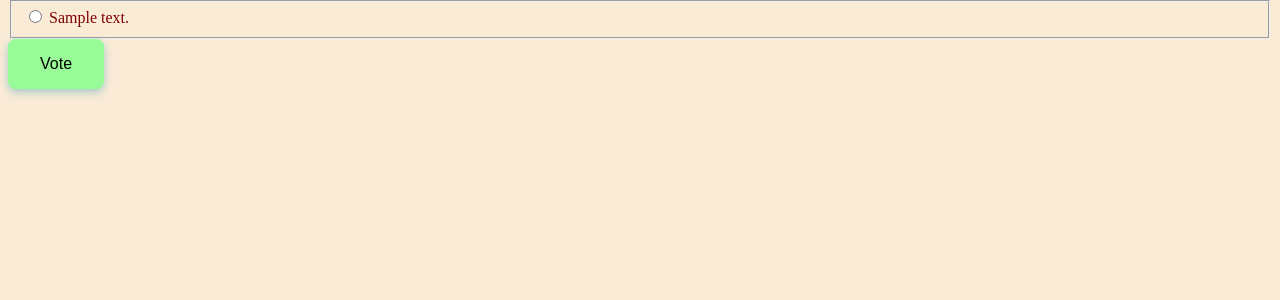
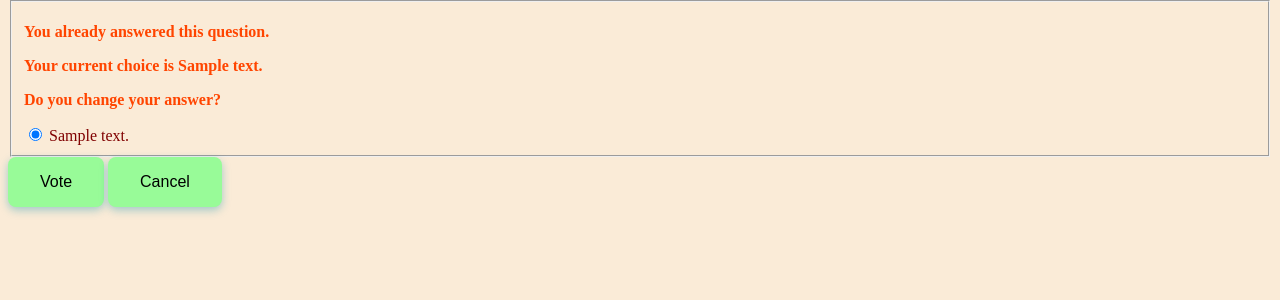
Before and after one commit to water-dropwort/python-django-tutorial, a Django app: page /polls/1/ in a window 1280 px wide. Shown: the part 45-345 px from the top of the page. Run offline with Django 4.2, Linux system fonts and the light colour scheme; a user stored in the database is signed in; tables that the repository leaves empty hold one stand-in row (values such as "Sample post").

Commit message:
if user already answered, detail page display warning message.

```diff
--- a/polls/static/polls/style.css
+++ b/polls/static/polls/style.css
@@ -22,6 +22,11 @@ body {
 }
 
 .error-message {
+    color : orangered;
+    font-weight : bold;
+}
+
+.warning-message {
     color : orangered;
     font-weight : bold;
 }
--- a/polls/templates/polls/details.html
+++ b/polls/templates/polls/details.html
@@ -11,13 +11,24 @@
     {% if error_message %}
     <p class="error-message">{{ error_message }}</p>
     {% endif %}
+    {% if current_choice %}
+    <p class="warning-message">You already answered this question.</p>
+    <p class="warning-message">Your current choice is {{current_choice.choice_text }} </p>
+    <p class="warning-message">Do you change your answer?</p>
+    {% endif %}
+
     {% for choice in question.choice_set.all %}
+    {% if current_choice and current_choice.id == choice.id %}
+    <input type="radio" name="choice" id="choice{{ forloop.counter }}" value="{{choice.id}}" checked>
+    {% else %}
     <input type="radio" name="choice" id="choice{{ forloop.counter }}" value="{{choice.id}}">
+    {% endif %}
     <label for="choice{{ forloop.counter}}" class="list-item">{{ choice.choice_text}}</label><br>
     {% endfor %}
   </fieldset>
   <div>
     <input type="submit" value="Vote" class="flatbutton"/>
+    <button type="button" class="flatbutton" onclick="location.href='{% url 'testpolls:index' %}'">Cancel</button>
   </div>
 </form>
 {% endblock %}
--- a/polls/templates/polls/results.html
+++ b/polls/templates/polls/results.html
@@ -11,7 +11,6 @@
 </ul>
 
 <div>
-  <button class="flatbutton" onclick="location.href='{% url 'testpolls:detail' question.id %}'">Vote again</button>
   <button class="flatbutton" onclick="location.href='{% url 'testpolls:index' %}'">Back to Home</button>
 </div>
 {% endblock %}
--- a/polls/urls.py
+++ b/polls/urls.py
@@ -4,7 +4,7 @@ from . import views, login_views
 app_name = "testpolls"
 urlpatterns = [
     path("", views.IndexView.as_view(), name="index"),
-    path("<int:pk>/", views.DetailView.as_view(), name="detail"),
+    path("<int:question_id>/", views.detail, name="detail"),
     path("<int:pk>/results/", views.ResultsView.as_view(), name="results"),
     path("<int:question_id>/vote/", views.vote, name="vote"),
     path("login/", login_views.login_, name="login"),
--- a/polls/views.py
+++ b/polls/views.py
@@ -1,5 +1,5 @@
 from django.shortcuts import render, get_object_or_404
-from django.http import HttpResponseRedirect
+from django.http import HttpResponseRedirect, Http404
 from .models import Question, Choice,Answer
 from django.urls import reverse
 from django.views import generic
@@ -18,12 +18,24 @@ class IndexView(PollsLoginRequiredMixin, generic.ListView):
     def get_queryset(self):
         return Question.objects.filter(pub_date__lte=timezone.now()).order_by("-pub_date")[:5]
 
-class DetailView(PollsLoginRequiredMixin, generic.DetailView):
-    model = Question
-    template_name = "polls/details.html"
-
-    def get_queryset(self):
-        return Question.objects.filter(pub_date__lte=timezone.now())
+@login_required(redirect_field_name=None, login_url="testpolls:login")
+def detail(request, question_id):
+    question = get_object_or_404(Question, pk=question_id)
+    # future question
+    if question.pub_date > timezone.now():
+        raise Http404("This question has not been published.")
+    users_answer = Answer.objects.filter(user=request.user, question=question)
+    if len(users_answer) >= 1:
+        return render(request, "polls/details.html",
+                      {
+                          "question" : question,
+                          "current_choice" : users_answer[0].choice
+                      })
+    else:
+        return render(request, "polls/details.html",
+                      {
+                          "question" : question,
+                      })
 
 class ResultsView(PollsLoginRequiredMixin, generic.DetailView):
     model = Question
```
